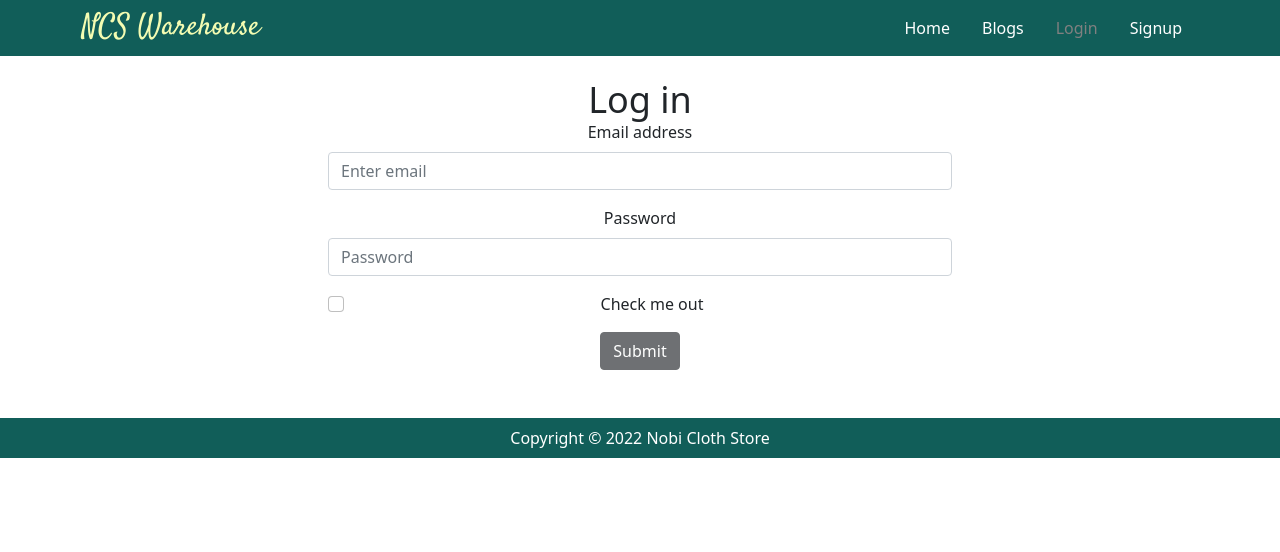
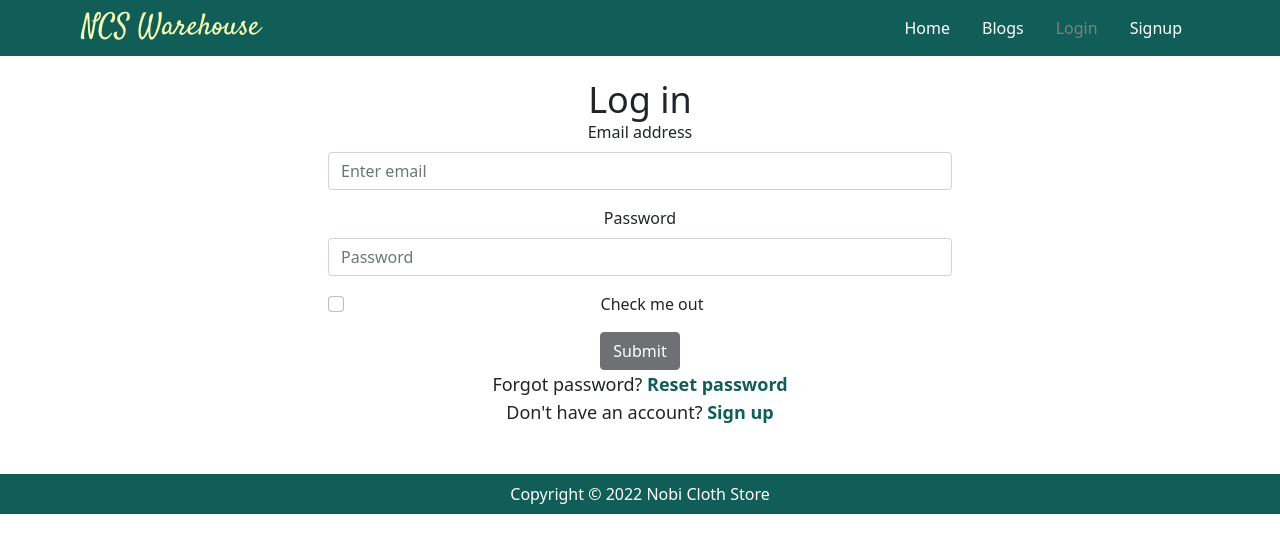
Before and after one commit to nurulislamrimon/NCS-Warehouse-client-Assignment-11, a React (Create React App) app: page /login in a window 1280 px wide. Shown: the top 552 px of the page. Built offline with nearby package versions, Linux system fonts and the light colour scheme; no server answers.

Commit message:
toast added on login signup add update and modify

```diff
--- a/src/App.js
+++ b/src/App.js
@@ -14,6 +14,7 @@ import 'react-toastify/dist/ReactToastify.css';
 import ManageInventory from './Pages/ManageInventory/ManageInventory';
 import AddProduct from './Pages/AddProduct/AddProduct';
 import Signup from './Pages/Signup/Signup';
+import EmailVerification from './Pages/EmailVerification/EmailVerification';
 
 
 function App() {
@@ -32,6 +33,7 @@ function App() {
         <Route path='/inventory/:id' element={<UpdateProductQuantity />} />
         <Route path='/login' element={<Login />} />
         <Route path='/signup' element={<Signup />} />
+        <Route path='/verifyemail' element={<EmailVerification />} />
         <Route path='/*' element={<NotFound />} />
       </Routes>
 
--- a/src/Pages/AddProduct/AddProduct.js
+++ b/src/Pages/AddProduct/AddProduct.js
@@ -1,6 +1,7 @@
 import React from 'react';
 import { Button, Form } from 'react-bootstrap';
 import { useAuthState } from 'react-firebase-hooks/auth';
+import { toast } from 'react-toastify';
 import auth from '../../firebase.init';
 
 const AddProduct = () => {
@@ -23,11 +24,15 @@ const AddProduct = () => {
             body: JSON.stringify(newProduct)
         })
             .then(res => res.json())
-            .then(data => console.log(data))
-        console.log(newProduct);
+            .then(data => {
+                if (data.acknowledged) {
+                    toast('New product added!')
+                    e.target.reset();
+                }
+            })
     }
     return (
-        <div className='mb-3'>
+        <div className='py-3'>
             <Form className='md:w-1/2 mx-auto px-2' onSubmit={handleFormSubmit}>
                 <h1 className='text-4xl text-center'>Add a new product</h1>
 
--- /dev/null
+++ b/src/Pages/EmailVerification/EmailVerification.js
@@ -0,0 +1,26 @@
+import React from 'react';
+import { useAuthState, useSendEmailVerification } from 'react-firebase-hooks/auth';
+import { toast } from 'react-toastify';
+import auth from '../../firebase.init';
+
+const EmailVerification = () => {
+    const [user] = useAuthState(auth);
+    const [sendEmailVerification, sending] = useSendEmailVerification(auth);
+
+    const handleEmailVerification = async () => {
+        await sendEmailVerification(user?.email)
+    }
+    if (sending) {
+        toast(`Verification mail sended to ${user?.email}`)
+    }
+    return (
+        <div className='text-center my-5'>
+            <h1 className='text-4xl'>Your email is not verified</h1>
+            <p className='text-xl'>Please verify your email</p>
+            <p className='text-xl'>If you can't find the verification mail in your inbox or spam box.</p>
+            <p className='text-xl'><button onClick={handleEmailVerification} className='text-teal-800 fw-bold hover:text-blue-600'>Click here</button> to send verification email again.</p>
+        </div>
+    );
+};
+
+export default EmailVerification;
--- a/src/Pages/Home/Home.js
+++ b/src/Pages/Home/Home.js
@@ -7,10 +7,15 @@ import Title from '../../Utilities/Title/Title';
 import useInventory from '../../CustomHooks/useInventory';
 import ReactReadMoreReadLess from 'react-read-more-read-less';
 import TopSoldProducts from '../../Utilities/TopSoldProducts/TopSoldProducts';
+import { useAuthState } from 'react-firebase-hooks/auth';
+import auth from '../../firebase.init';
 
 const Home = () => {
     const { banners, setBanners } = useBannerData();
     const { inventories, setinventories } = useInventory(6, 1);
+
+
+
     return (
         <div>
             <Title title='Home' />
--- a/src/Pages/Login/Login.js
+++ b/src/Pages/Login/Login.js
@@ -1,26 +1,34 @@
-import React, { useState } from 'react';
+import { async } from '@firebase/util';
+import React, { useRef, useState } from 'react';
 import { Button, Form } from 'react-bootstrap';
-import { useSignInWithEmailAndPassword } from 'react-firebase-hooks/auth';
-import { useNavigate } from 'react-router-dom';
+import { useSendPasswordResetEmail, useSignInWithEmailAndPassword } from 'react-firebase-hooks/auth';
+import { Link, useNavigate } from 'react-router-dom';
+import { toast } from 'react-toastify';
 import auth from '../../firebase.init'
 
 const Login = () => {
     const navigate = useNavigate();
     const [check, setCheck] = useState(false);
+    const resetEmail = useRef('');
     const [signInWithEmailAndPassword, user, loading] = useSignInWithEmailAndPassword(auth);
+    const [sendPasswordResetEmail, sending, error] = useSendPasswordResetEmail(auth);
+    console.log(resetEmail);
+
     const handleFormSubmit = (e) => {
         e.preventDefault();
         const email = e.target.email.value;
         const password = e.target.password.value;
         signInWithEmailAndPassword(email, password);
     }
+    sending && toast(`Reset link sended to ${resetEmail.current.value}`)
     user && navigate('/')
     return (
-        <Form className='md:w-1/2 mx-auto px-2 my-5' onSubmit={handleFormSubmit}>
+        <section className='md:w-1/2 mx-auto px-2 my-5'>
+            <Form onSubmit={handleFormSubmit}>
                 <h1 className='text-4xl text-center'>Log in</h1>
                 <Form.Group className="mb-3" controlId="formBasicEmail">
                     <Form.Label>Email address</Form.Label>
-                <Form.Control type="email" name='email' placeholder="Enter email" />
+                    <Form.Control type="email" ref={resetEmail} name='email' placeholder="Enter email" />
                 </Form.Group>
 
                 <Form.Group className="mb-3" controlId="formBasicPassword">
@@ -34,6 +42,14 @@ const Login = () => {
                     Submit
                 </Button>
             </Form>
+            <p className='md:text-lg'>Forgot password? <button onClick={async () => {
+                if (!resetEmail.current.value) {
+                    return toast('Enter a valid email')
+                }
+                await sendPasswordResetEmail(resetEmail.current.value)
+            }} className='text-teal-800 hover:text-blue-700 fw-bold'>Reset password</button></p>
+            <p className='text-center md:text-lg'>Don't have an account?<Link to='/signup' className='text-teal-800 fw-bold'> Sign up</Link></p>
+        </section>
     );
 };
 
--- a/src/Pages/ManageInventory/ManageInventory.js
+++ b/src/Pages/ManageInventory/ManageInventory.js
@@ -10,6 +10,8 @@ const ManageInventory = () => {
     const navigate = useNavigate();
 
     const handleDeleteProduct = (id) => {
+        const confirmation = window.confirm('Are you sure want to delete this product?');
+        if (confirmation) {
             fetch(`http://localhost:5000/manage/${id}`, {
                 method: 'DELETE'
             })
@@ -21,6 +23,7 @@ const ManageInventory = () => {
                         setinventories(remainingInventory)
                     }
                 })
+        }
 
     }
 
--- a/src/Pages/Signup/Signup.js
+++ b/src/Pages/Signup/Signup.js
@@ -1,16 +1,17 @@
 import React, { useState } from 'react';
 import { Button, Form } from 'react-bootstrap';
-import { useNavigate } from 'react-router-dom';
+import { Link, useNavigate } from 'react-router-dom';
 import auth from '../../firebase.init';
-import { useAuthState, useCreateUserWithEmailAndPassword } from 'react-firebase-hooks/auth';
+import { useSendEmailVerification, useCreateUserWithEmailAndPassword } from 'react-firebase-hooks/auth';
 import { toast } from 'react-toastify';
 
 const Signup = () => {
     const navigate = useNavigate();
     const [check, setCheck] = useState(false);
     const [createUserWithEmailAndPassword, user, loading] = useCreateUserWithEmailAndPassword(auth);
+    const [sendEmailVerification, sending, error] = useSendEmailVerification(auth);
 
-    const handleFormSubmit = (e) => {
+    const handleFormSubmit = async (e) => {
         e.preventDefault();
         const email = e.target.email.value;
         const newPassword = e.target.newPassword.value;
@@ -19,7 +20,8 @@ const Signup = () => {
             toast("Your both password didn't match")
             return
         }
-        createUserWithEmailAndPassword(email, newPassword);
+        await createUserWithEmailAndPassword(email, newPassword);
+        await sendEmailVerification(email)
     }
     user && navigate('/');
     return (
@@ -44,6 +46,8 @@ const Signup = () => {
             <Button variant='dark' type="submit" className='bg-teal-800' disabled={!check}>
                 Submit
             </Button>
+
+            <p className='text-center md:text-lg'>Are you already a member?<Link to='/login' className='fw-bold text-teal-800 '> Log in</Link></p>
         </Form>
     );
 };
--- a/src/Pages/UpdateInventory/UpdateInventory.js
+++ b/src/Pages/UpdateInventory/UpdateInventory.js
@@ -17,7 +17,10 @@ const UpdateInventory = () => {
         })
             .then(res => res.json())
             .then(data => {
-                if (data.modifiedCount) { toast('Update completed') }
+                if (data.modifiedCount) {
+                    toast('Update completed')
+                    e.target.reset();
+                }
             })
     }
     const handleFormChange = (e) => {
```
Lines whose indentation alone changed are shown as unchanged.
